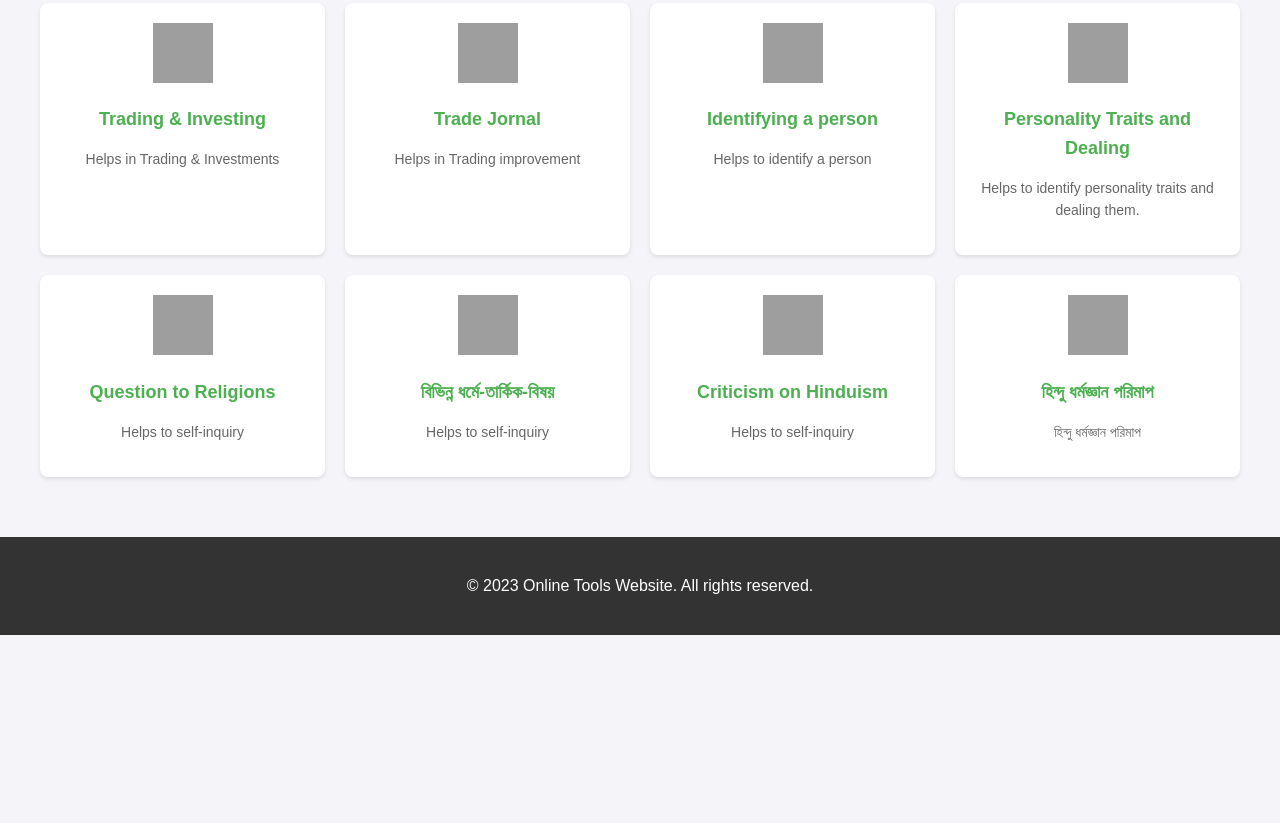
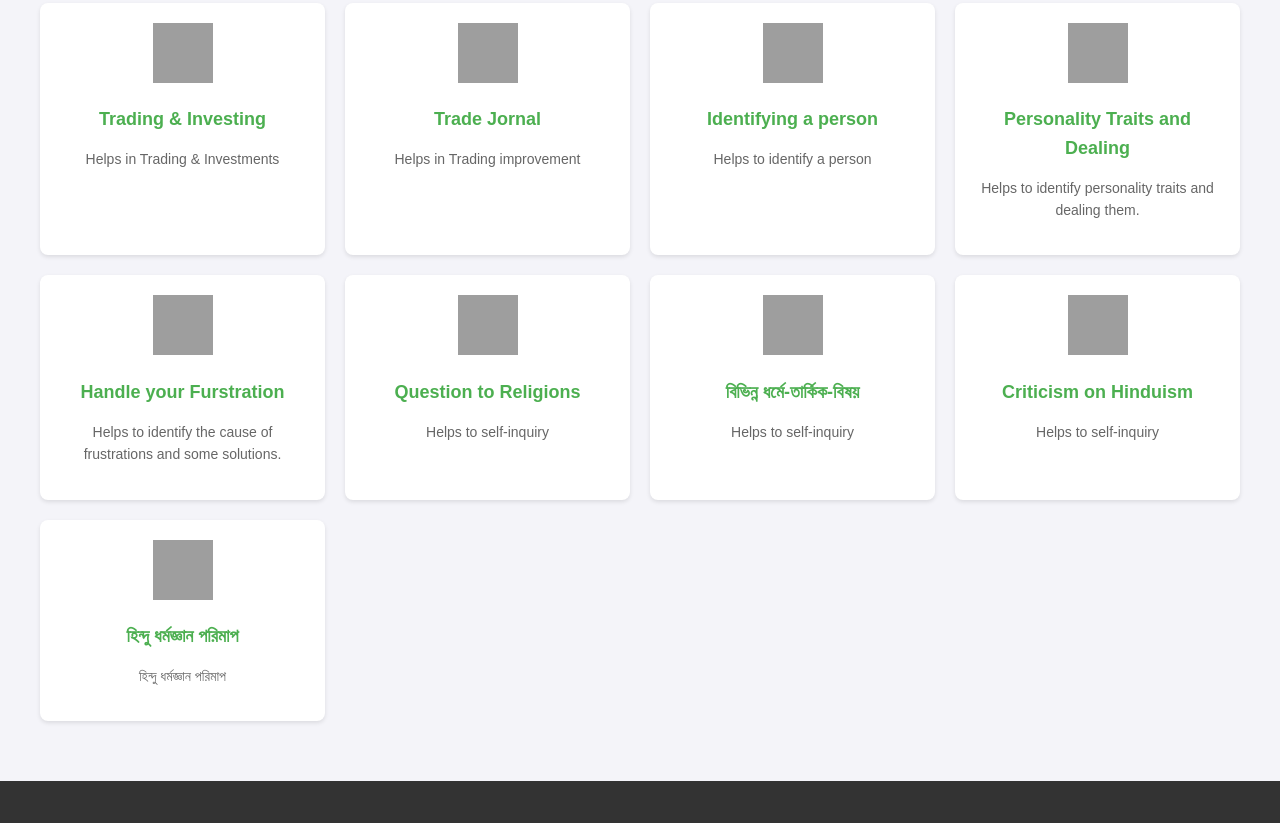
Before and after one commit to Bikrama25/tools, a plain HTML site: page index.html in a window 1280 px wide. Shown: the part 1498-2321 px from the top of the page. Before the commit the page ends 2133 px from the top, so only its background shows below. Drawn offline with Linux system fonts and the light colour scheme; grey boxes are pictures that could not be loaded.

Commit message:
Update index.html

```diff
--- a/index.html
+++ b/index.html
@@ -323,7 +323,7 @@
             <!-- Identify Person -->
             <div class="tool-card">
                 <a href="Person_identifier.html">
-                    <img src="https://cdn-icons-png.flaticon.com/128/3280/3280979.png" alt="Personality Identifier">
+                    <img src="https://cdn-icons-png.flaticon.com/128/1077/1077012.png" alt="Personality Identifier">
                     <h3>Identifying a person</h3>
                     <p>Helps to identify a person</p>
                 </a>
@@ -335,6 +335,15 @@
                     <img src="https://cdn-icons-png.flaticon.com/128/3280/3280979.png" alt="Personality traits and dealing">
                     <h3>Personality Traits and Dealing</h3>
                     <p>Helps to identify personality traits and dealing them.</p>
+                </a>
+            </div>
+
+            <!-- Overcome Frustration -->
+            <div class="tool-card">
+                <a href="Frustration_Solution.html">
+                    <img src="https://cdn-icons-png.flaticon.com/128/16779/16779535.png" alt="Dealing furstration">
+                    <h3>Handle  your Furstration</h3>
+                    <p>Helps to identify the cause of frustrations and some solutions.</p>
                 </a>
             </div>
 
```
